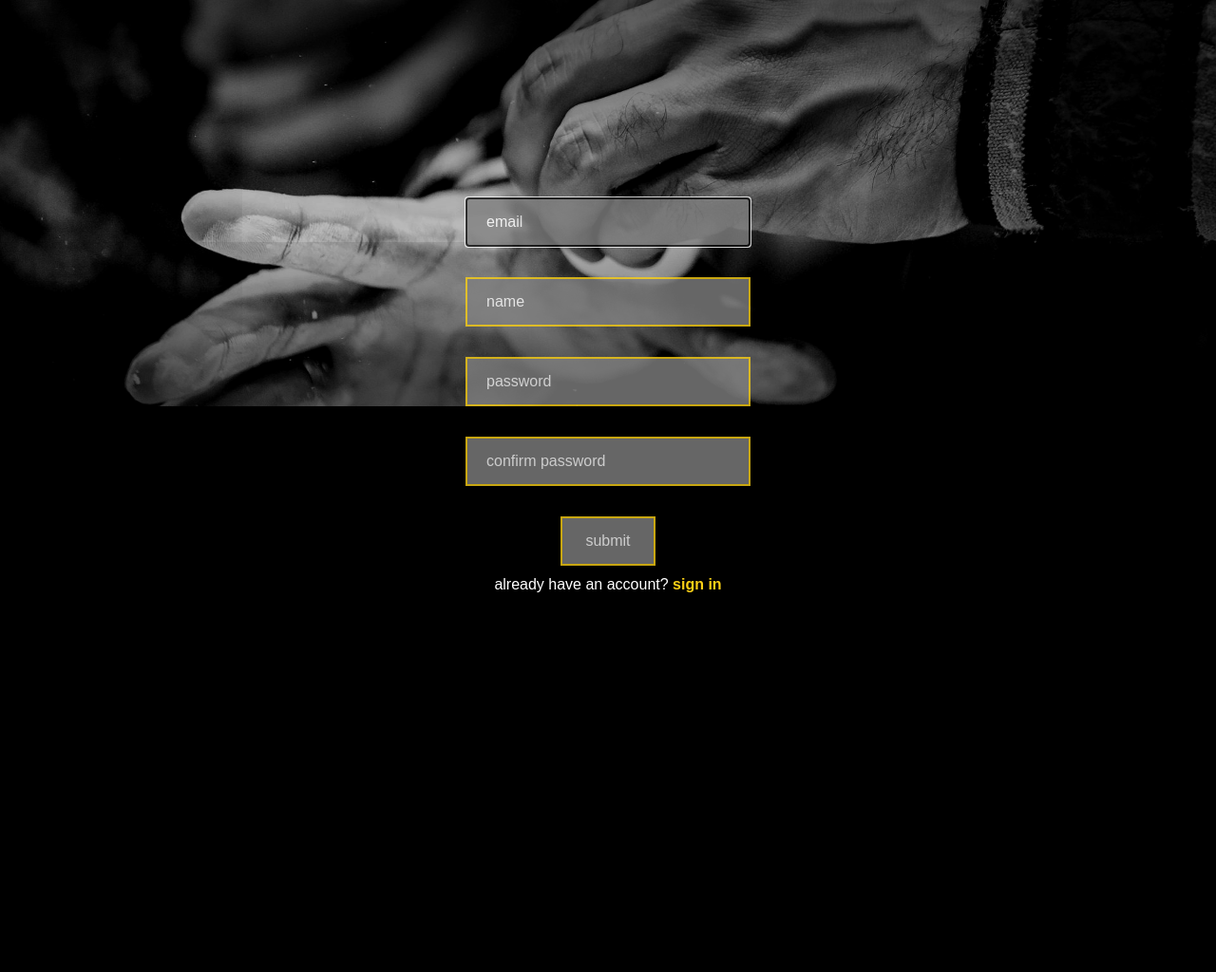
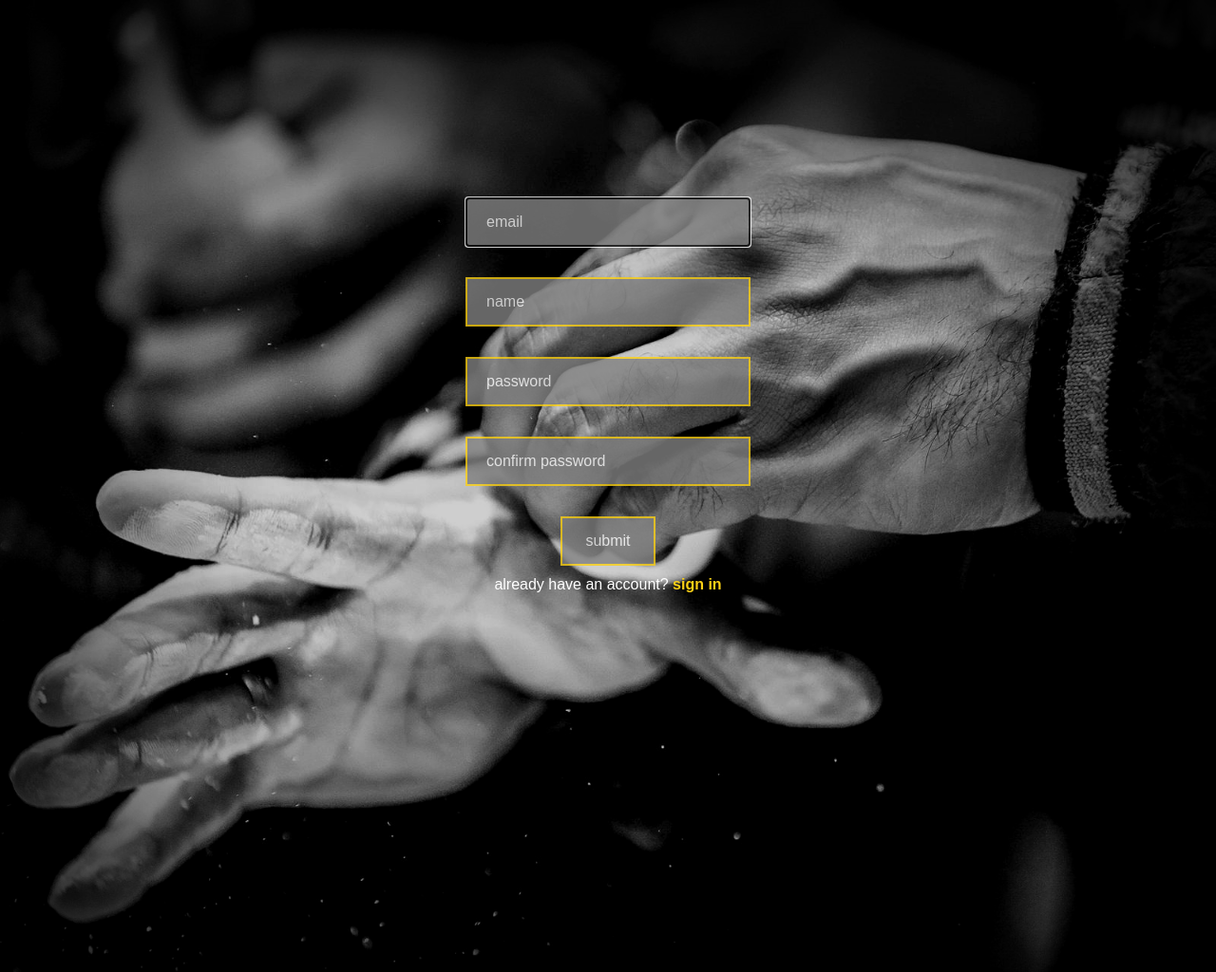
Before and after one commit to harrisonBarnett/wl_, a Flask app: page /set-up in a window 1280 px wide. Shown: the whole page at 95% size. Before the commit the page ends 624 px from the top, so only its background shows below. Run offline with Flask 2, Linux system fonts and the light colour scheme; some libraries are stand-ins or nearby versions.

Commit message:
Refactoring, styling.

```diff
--- a/website/__init__.py
+++ b/website/__init__.py
@@ -46,4 +46,3 @@ def create_database(app):
     # initialize the db if it does not yet exist
     if not path.exists('website/' + DB_NAME):
         db.create_all(app=app)
-        print('Created Database!')
--- a/website/auth.py
+++ b/website/auth.py
@@ -69,7 +69,7 @@ def set_up():
             db.session.commit()
             login_user(new_user, remember=True)
 
-            flash('account created!', category='dark')
+
             return redirect(url_for('views.home'))
 
     return render_template("set-up.html", user=current_user)
--- a/website/static/css/auth.css
+++ b/website/static/css/auth.css
@@ -3,6 +3,7 @@ body {
     box-shadow: inset 0 0 15em 4em #000;
     background-image: url("/static/images/auth_bg.jpg");
     background-color: black;
+    height: 1024px;
     background-position: center;
     background-repeat: no-repeat;
     background-size: cover;
--- a/website/static/css/styles.css
+++ b/website/static/css/styles.css
@@ -166,6 +166,7 @@ body {
     box-shadow: inset 0 0 15em 4em #000;
     background-image: url("/static/images/home_bg.jpg");
     background-color: black;
+    height: 1024px;
     background-position: center;
     background-repeat: no-repeat;
     background-size: cover;
```
Also changed, not shown: website/database.db.
